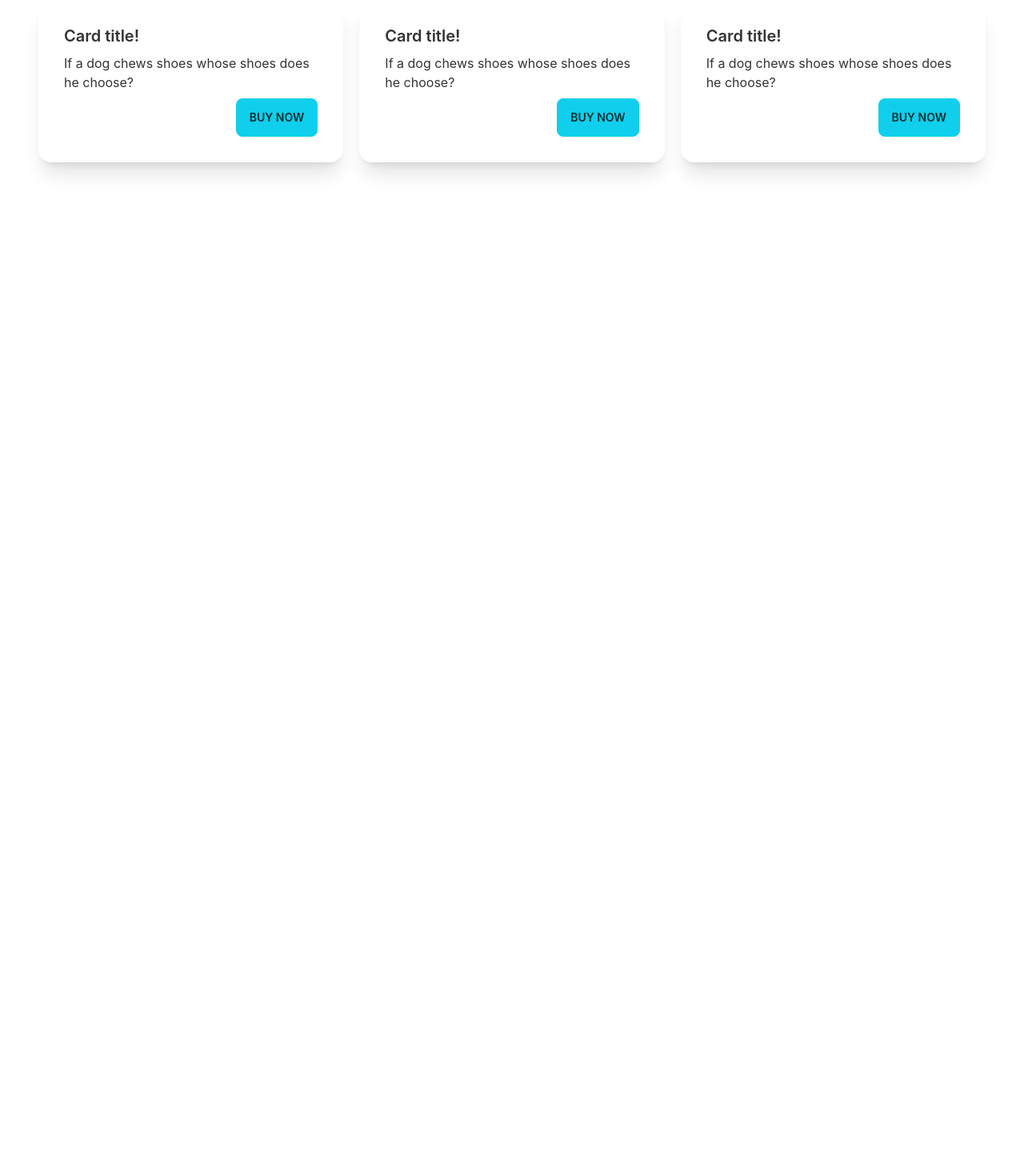
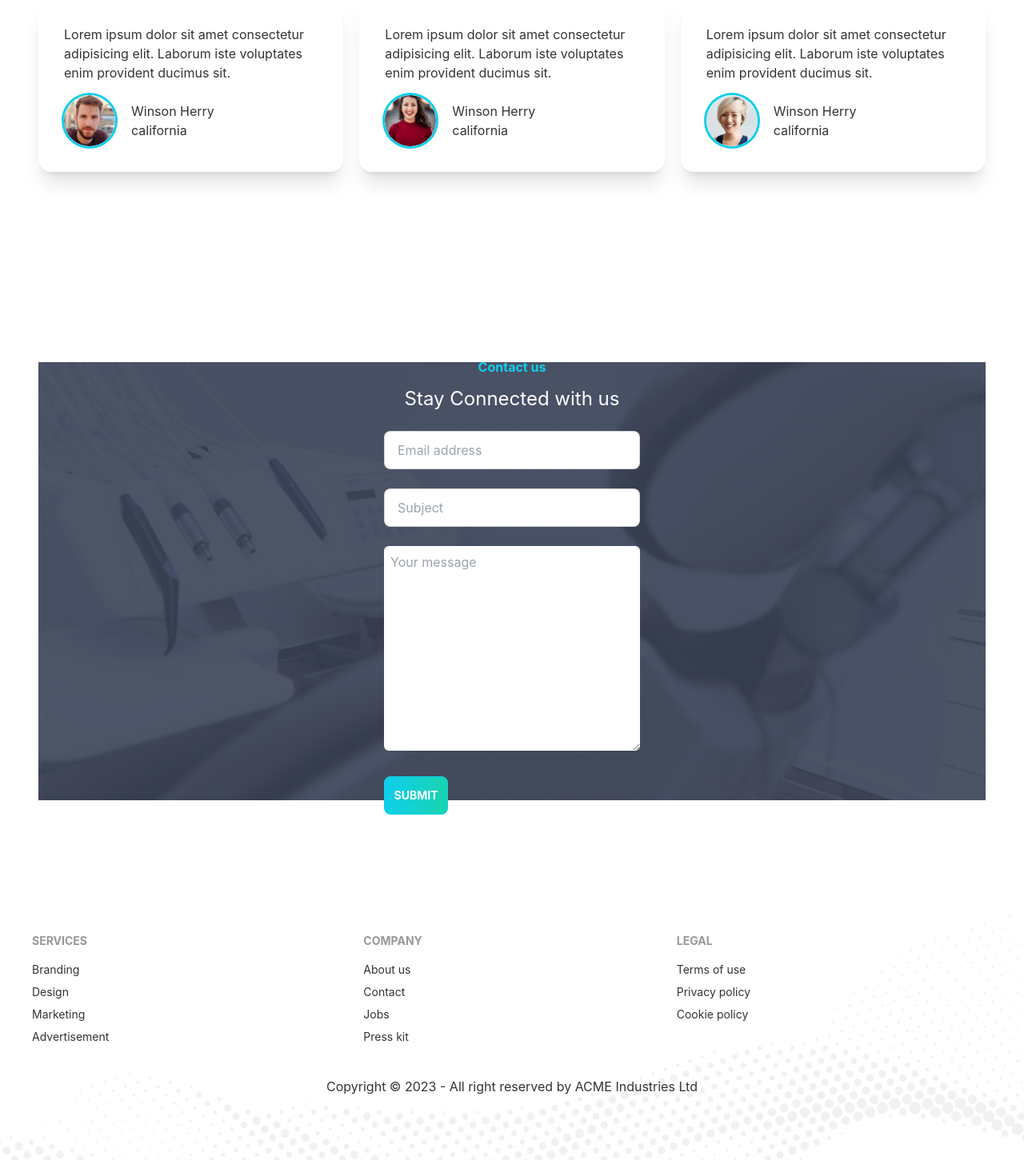
Before and after one commit to afrin100/doctors-portal, a React (Create React App) app: page /home in a window 1280 px wide. Shown: the part 2905-4356 px from the top of the page at 80% size. Before the commit the page ends 3220 px from the top, so only its background shows below. Built offline with nearby package versions, Linux system fonts and the light colour scheme.

Commit message:
home page added

```diff
--- a/src/App.js
+++ b/src/App.js
@@ -5,6 +5,10 @@ import Navbar from './Pages/Shared/Navbar';
 import Home from './Pages/Home/Home';
 import About from './Pages/About/About';
 import Login from './Pages/Login/Login';
+import Footer from './Pages/Footer/Footer';
+
+
+
 
 function App() {
   return (
@@ -15,6 +19,7 @@ function App() {
       <Route path='/about' element={<About/>}></Route>
       <Route path='/login' element={<Login/>}></Route>
     </Routes>
+    <Footer></Footer>
     </div>
   );
 }
--- /dev/null
+++ b/src/Pages/Footer/Footer.js
@@ -0,0 +1,43 @@
+import React from 'react';
+import footer from '../../assets/images/footer.png'
+const Footer = () => {
+    return (
+
+        <footer style={{
+            backgroundImage: `url(${footer})`,
+            backgroundSize: 'cover'
+        }} class=" p-10  ">
+
+            <div className='footer'>
+                <div>
+                    <span class="footer-title">Services</span>
+                    <a class="link link-hover">Branding</a>
+                    <a class="link link-hover">Design</a>
+                    <a class="link link-hover">Marketing</a>
+                    <a class="link link-hover">Advertisement</a>
+                </div>
+                <div>
+                    <span class="footer-title">Company</span>
+                    <a class="link link-hover">About us</a>
+                    <a class="link link-hover">Contact</a>
+                    <a class="link link-hover">Jobs</a>
+                    <a class="link link-hover">Press kit</a>
+                </div>
+                <div>
+                    <span class="footer-title">Legal</span>
+                    <a class="link link-hover">Terms of use</a>
+                    <a class="link link-hover">Privacy policy</a>
+                    <a class="link link-hover">Cookie policy</a>
+                </div>
+            </div>
+
+            <div className='text-center my-10'>
+                <p>Copyright © {new Date().getFullYear()} - All right reserved by ACME Industries Ltd</p>
+            </div>
+
+
+        </footer>
+    );
+};
+
+export default Footer;
--- a/src/Pages/Home/Home.js
+++ b/src/Pages/Home/Home.js
@@ -4,6 +4,7 @@ import InfoCard from '../InfoCard/InfoCard';
 import Services from '../Services/Services';
 import MakeAppointment from '../MakeAppoinment/MakeAppointment';
 import Testimonial from '../Testimonials/Testimonial';
+import SubmitForm from '../SubmitForm/SubmitForm';
 
 
 
@@ -15,6 +16,7 @@ const Home = () => {
             <Services></Services>
             <MakeAppointment></MakeAppointment>
             <Testimonial></Testimonial>
+            <SubmitForm></SubmitForm>
         </div>
     );
 };
--- a/src/Pages/Review/Review.js
+++ b/src/Pages/Review/Review.js
@@ -1,13 +1,20 @@
 import React from 'react';
 
-const Review = ({review}) => {
+const Review = ({ review }) => {
     return (
         <div class="card lg-w-max-lg bg-base-100 shadow-xl">
             <div class="card-body">
-                <h2 class="card-title">Card title!</h2>
-                <p>If a dog chews shoes whose shoes does he choose?</p>
-                <div class="card-actions justify-end">
-                    <button class="btn btn-primary">Buy Now</button>
+                <p>Lorem ipsum dolor sit amet consectetur adipisicing elit. Laborum iste voluptates enim provident ducimus sit.</p>
+                <div class="flex items-center mt-2">
+                    <div class="avatar">
+                        <div class="w-16 rounded-full ring ring-primary ring-offset-base-100 mr-5">
+                            <img src={review.img} />
+                        </div>
+                    </div>
+                    <div>
+                        <h2>{review.name}</h2>
+                        <p>{review.location}</p>
+                    </div>
                 </div>
             </div>
         </div>
--- /dev/null
+++ b/src/Pages/SubmitForm/SubmitForm.js
@@ -0,0 +1,50 @@
+import React from 'react';
+import appointment from '../../assets/images/appointment.png';
+import '../InfoCard/InfoCard.css'
+const SubmitForm = () => {
+    return (
+        <div>
+            <div>
+                <div class="hero min-h-screen ">
+                    <img src={appointment} alt="" />
+                    <div class="hero-content flex-col lg:flex-row-reverse">
+
+                        <div class="card flex-shrink-0 w-full max-w-sm ">
+                            <div class="card-body">
+                                <div className='text-center '>
+                                    <h2 className='text-primary p-3 font-bold'>Contact us</h2>
+                                    <h1 className='text-white text-2xl'>Stay Connected with us</h1>
+                                </div>
+
+                                <div class="form-control">
+                                    <label class="label w-80">
+                                        <span class="label-text"></span>
+                                    </label>
+                                    <input type="text" placeholder="Email address" class="input input-bordered" />
+                                </div>
+                                <div class="form-control">
+                                    <label class="label">
+                                        <span class="label-text"></span>
+                                    </label>
+                                    <input type="text" placeholder="Subject" class="input input-bordered" />
+                                </div>
+                                <div class="form-control">
+                                    <label class="label">
+                                        <span class="label-text"></span>
+                                    </label>
+                                  <textarea name="" id="" cols="30" rows="10" placeholder='Your message' className='p-2 rounded-md'></textarea>
+                                </div>
+                                <div class="form-control mt-6 w-20 " >
+                                    <button class="btn btn-primary font-bold bg-color text-white">Submit</button>
+                                </div>
+                            </div>
+                        </div>
+                    </div>
+                </div>
+            </div>
+        </div>
+
+    );
+};
+
+export default SubmitForm;
--- a/src/Pages/Testimonials/Testimonial.js
+++ b/src/Pages/Testimonials/Testimonial.js
@@ -10,19 +10,22 @@ const Testimonial = () => {
             _id:1,
             name:'Winson Herry',
             review:'',
-            img:people1
+            img:people1,
+            location:'california'
         },
         {
             _id:2,
             name:'Winson Herry',
             review:'',
-            img:people2
+            img:people2,
+            location:'california'
         },
         {
             _id:3,
             name:'Winson Herry',
             review:'',
-            img:people3
+            img:people3,
+            location:'california'
         }
     ]
     return (
```
